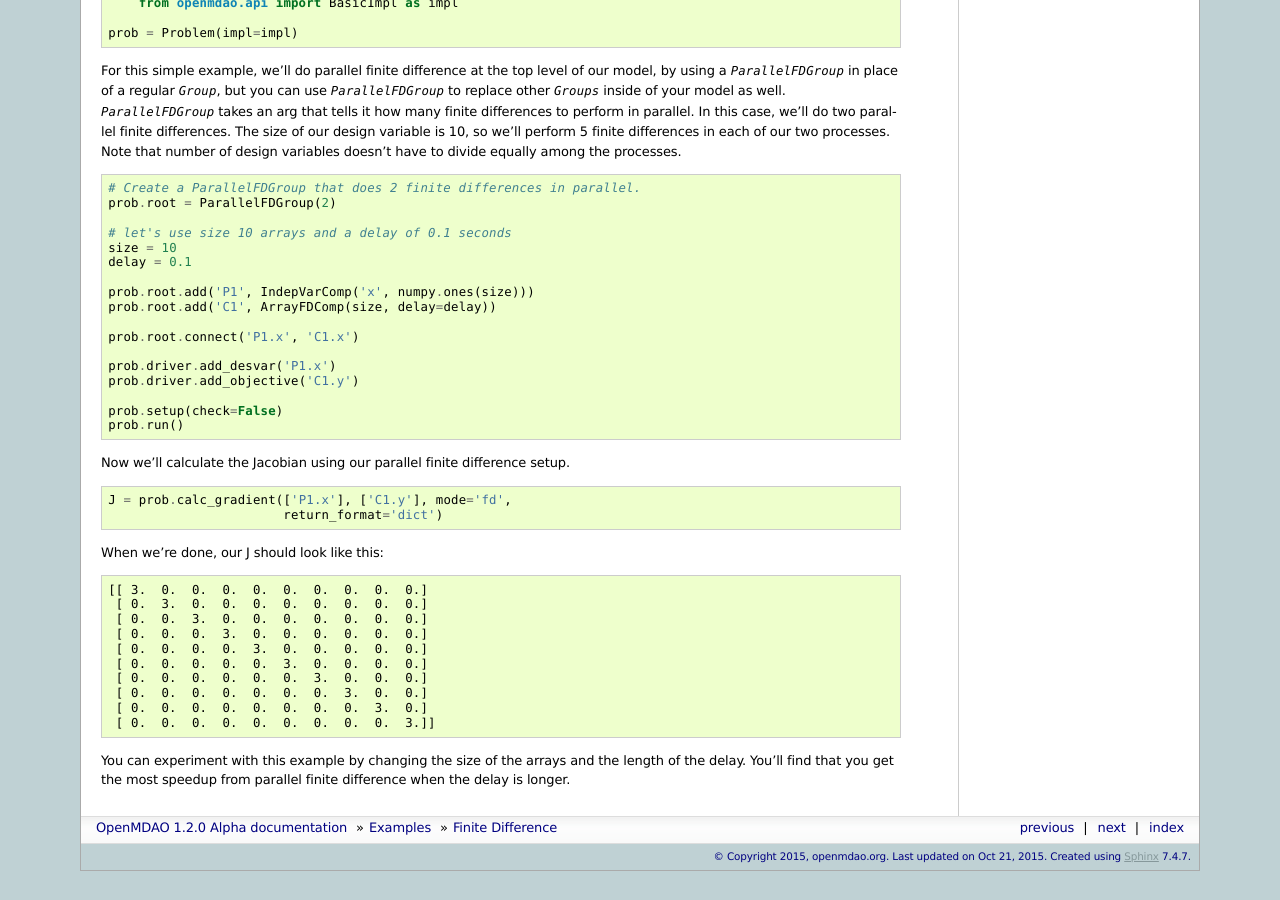
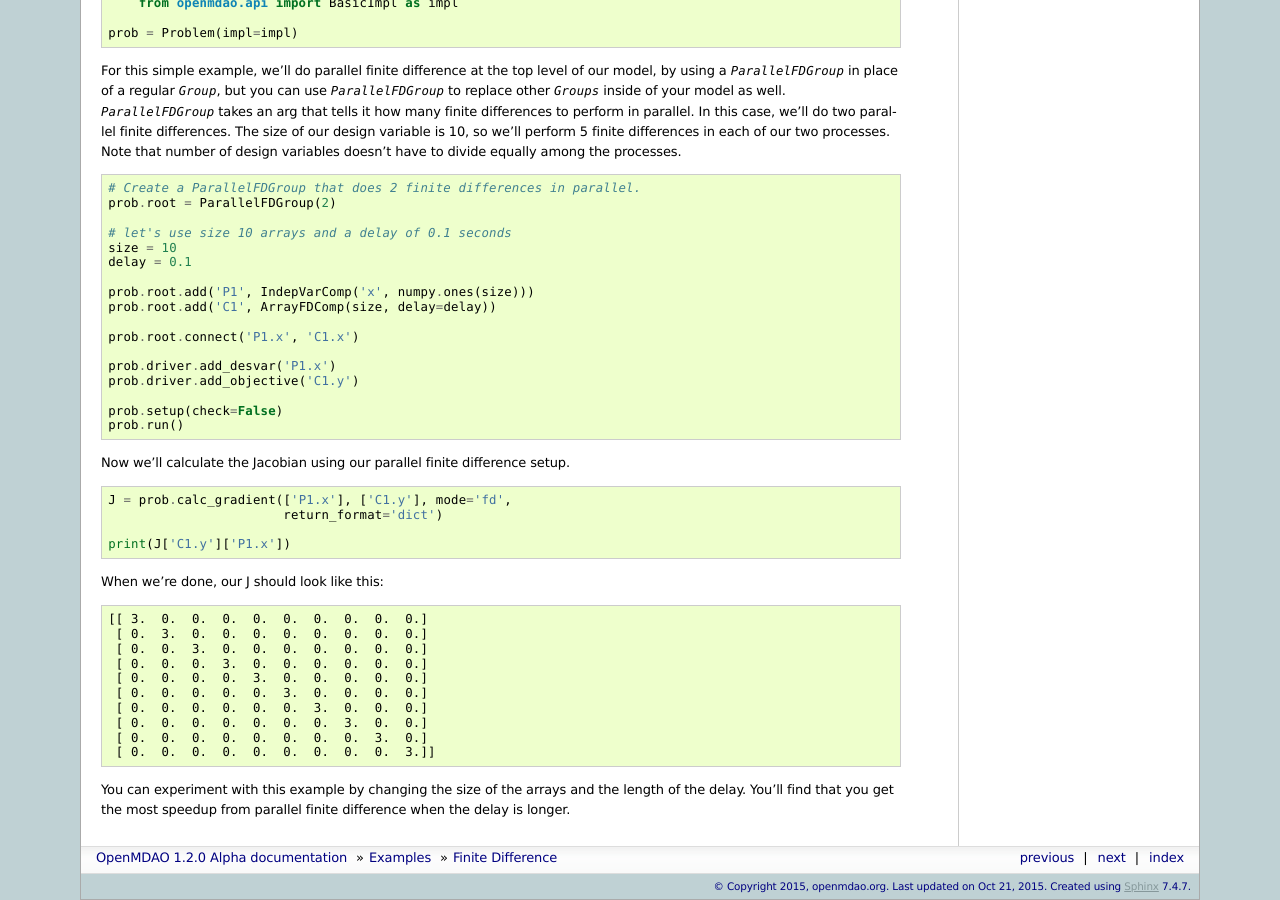
Before and after one commit to OpenMDAO/OpenMDAO1, a Sphinx documentation site: the page built from openmdao/docs/usr-guide/examples/example_fd.rst, in a window 1280 px wide and 900 px high, scrolled down 4147 px. Built offline with Sphinx 7.4.7, drawn with Linux system fonts in a browser that asks for light colours; before the commit the page ends 5018 px from its top, so only the background shows below that; part of the change alters nothing that is shown.

Commit message:
fixing docs

```diff
--- a/openmdao/docs/usr-guide/examples/example_fd.rst
+++ b/openmdao/docs/usr-guide/examples/example_fd.rst
@@ -364,13 +364,11 @@ Now we'll calculate the Jacobian using our parallel finite difference setup.
     J = prob.calc_gradient(['P1.x'], ['C1.y'], mode='fd',
                            return_format='dict')
 
+    print(J['C1.y']['P1.x'])
+
 
 When we're done, our J should look like this:
 
-.. testcode:: fd_par_example
-    :hide:
-
-    print(J['C1.y']['P1.x'])
 
 .. testoutput:: fd_par_example
     :options: +ELLIPSIS
```
